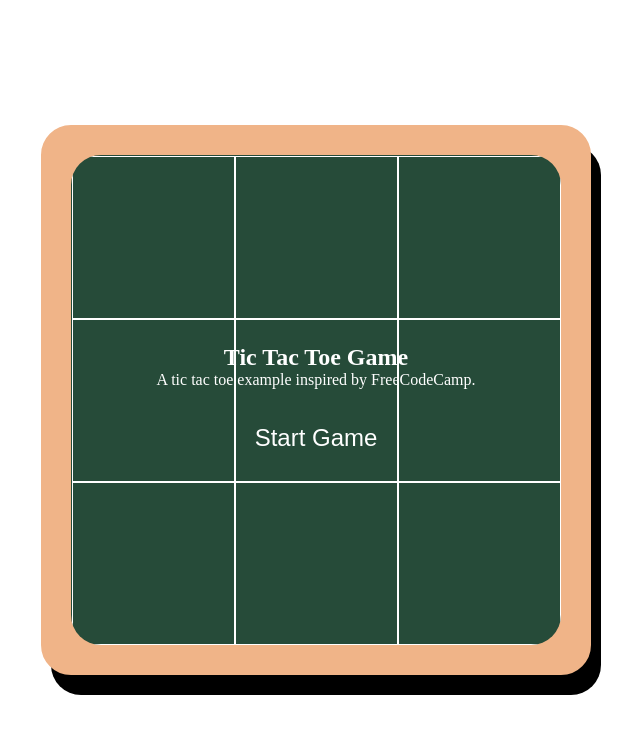
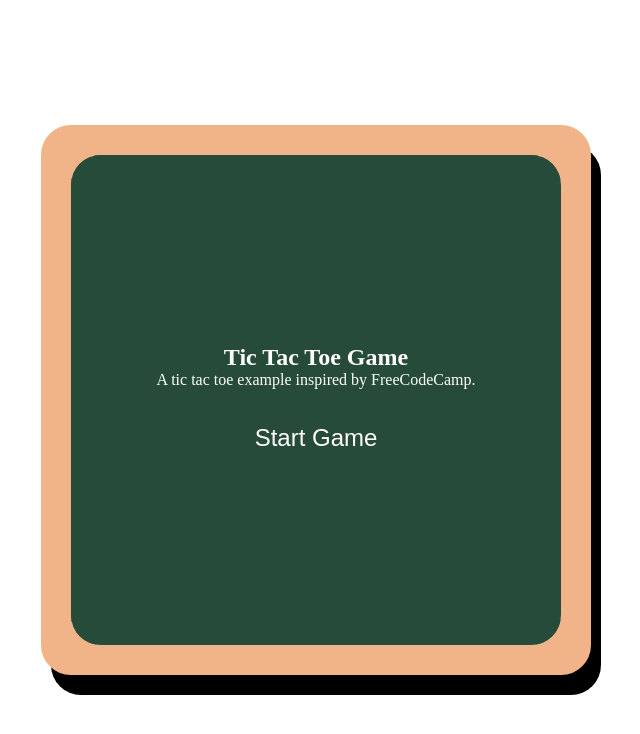
Before and after one commit to TylerMutai/tic-tac-toe-example, a Next.js app: page / in a window 1280 px wide. Shown: the top 734 px of the page, without its empty margins (324-964 px from the left). Built offline with nearby package versions, Linux system fonts and the light colour scheme.

Commit message:
allowed game text to overlay game cells

```diff
--- a/src/components/board/text/css/text.module.scss
+++ b/src/components/board/text/css/text.module.scss
@@ -4,7 +4,7 @@
   flex-direction: column;
   align-items: center;
   justify-content: center;
-  background: transparent;
+  background: var(--board-color);
   width: 100%;
   height: 100%;
 }
```
